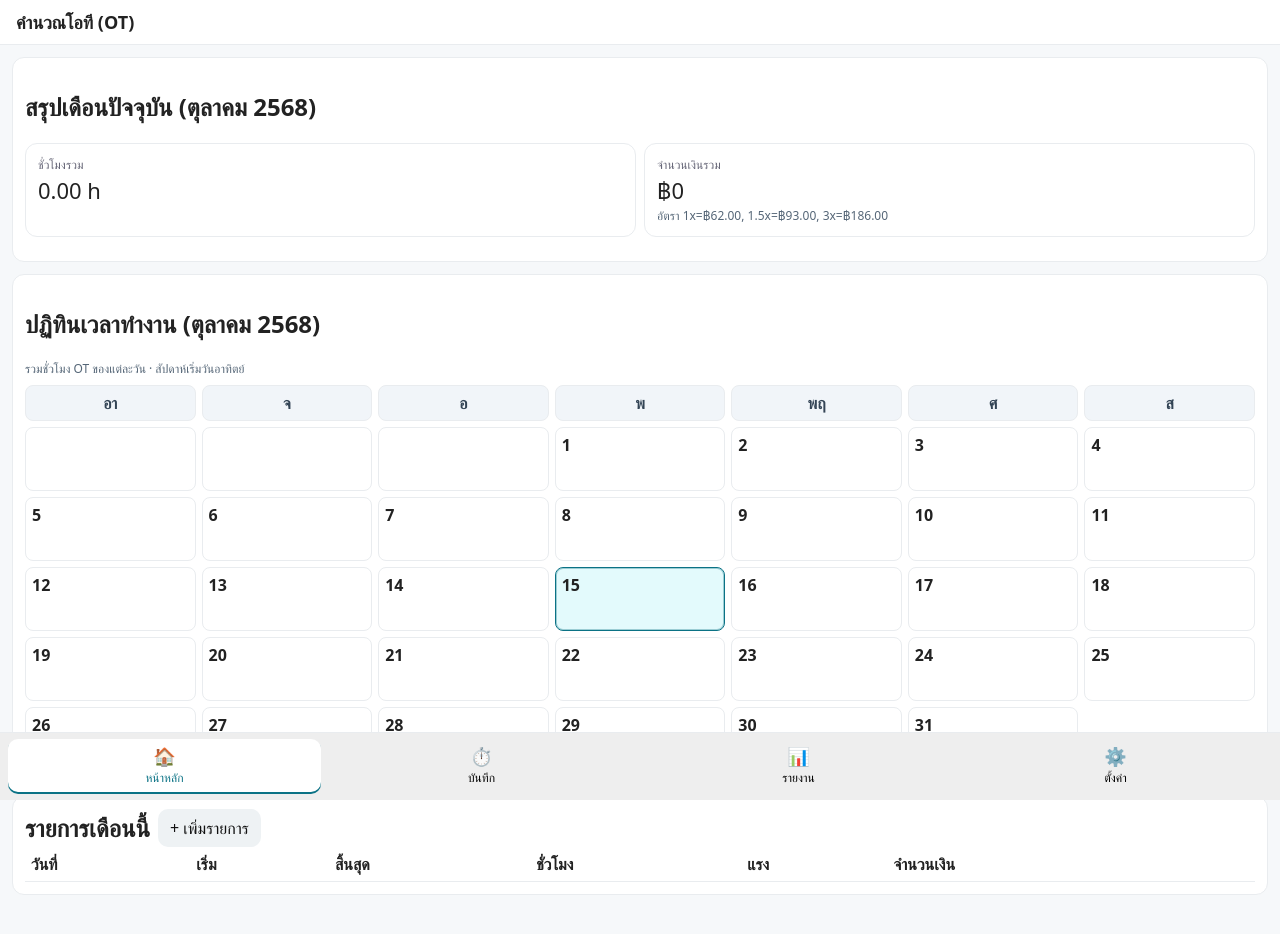
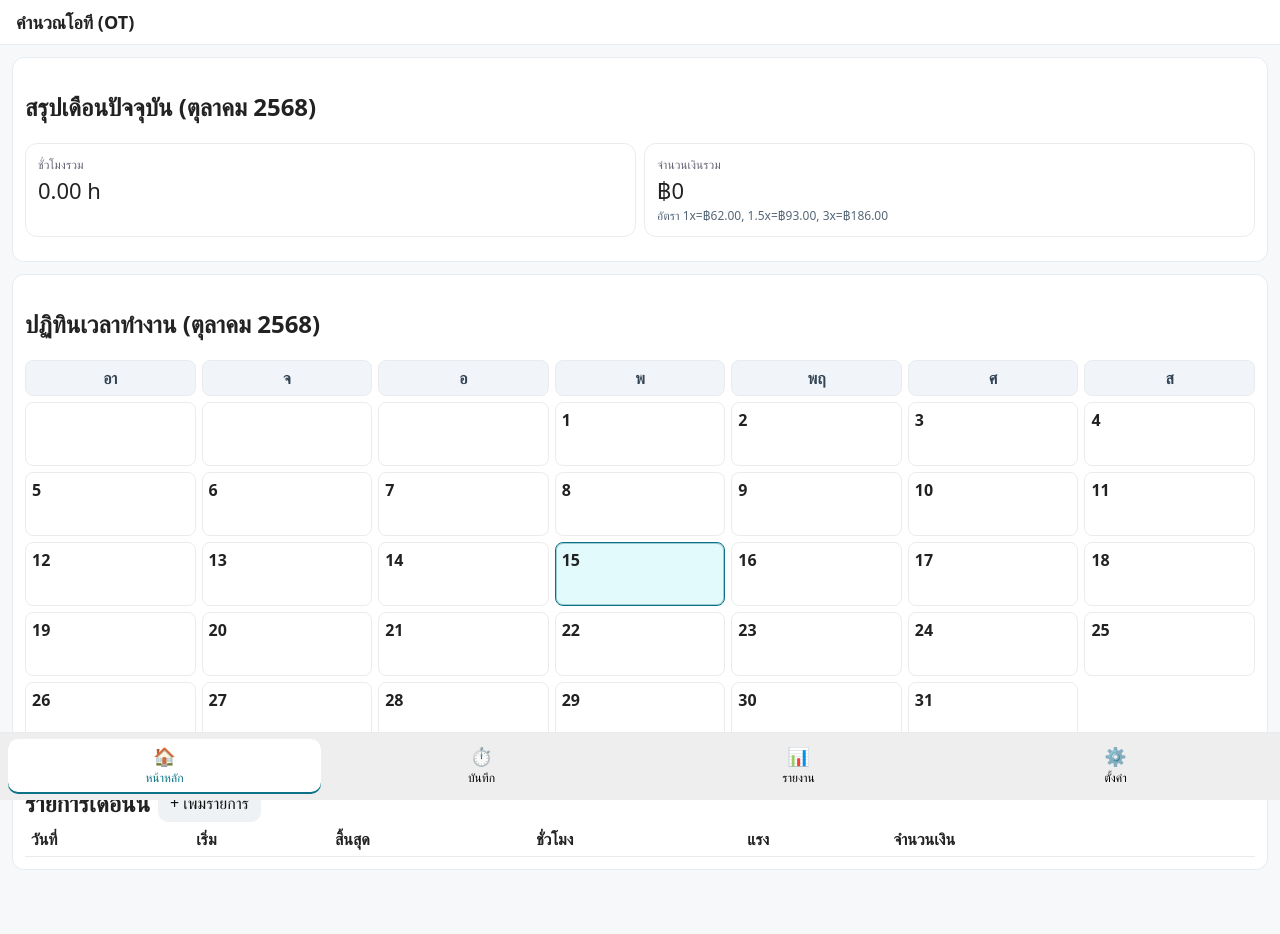
Before and after one commit to ADDDnu/OvertimeCal, a plain HTML site: page index.html in a window 1280 px wide. Drawn offline with nearby package versions, Linux system fonts and the light colour scheme.

Commit message:
Update index.html

```diff
--- a/index.html
+++ b/index.html
@@ -21,7 +21,6 @@
       </div>
       <div class="card">
         <h2>ปฏิทินเวลาทำงาน (<span id="cal-month"></span>)</h2>
-        <div class="calendar-legend small muted">รวมชั่วโมง OT ของแต่ละวัน · สัปดาห์เริ่มวันอาทิตย์</div>
         <div class="calendar-grid" id="home-calendar"></div>
       </div>
       <div class="card">
```
